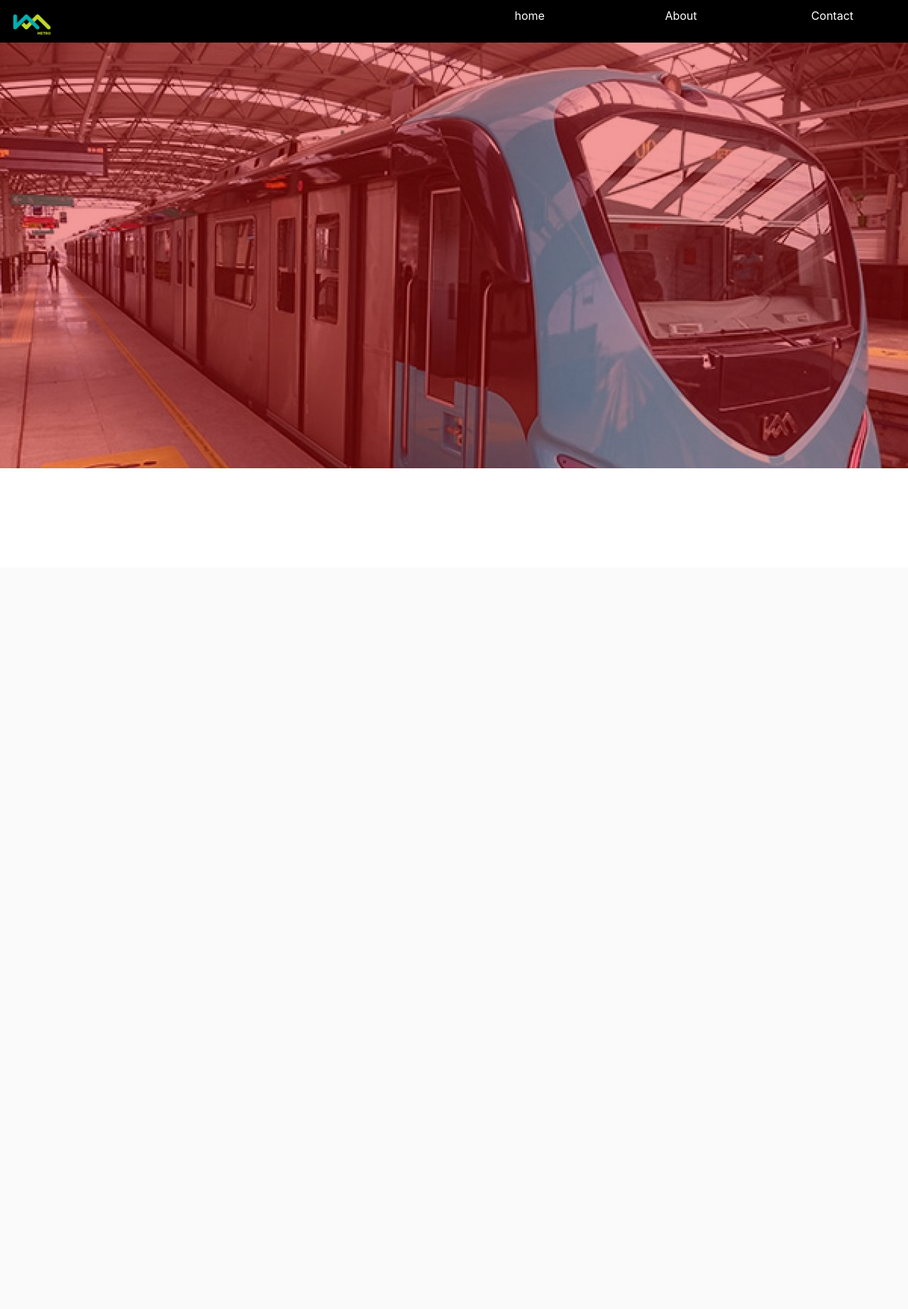
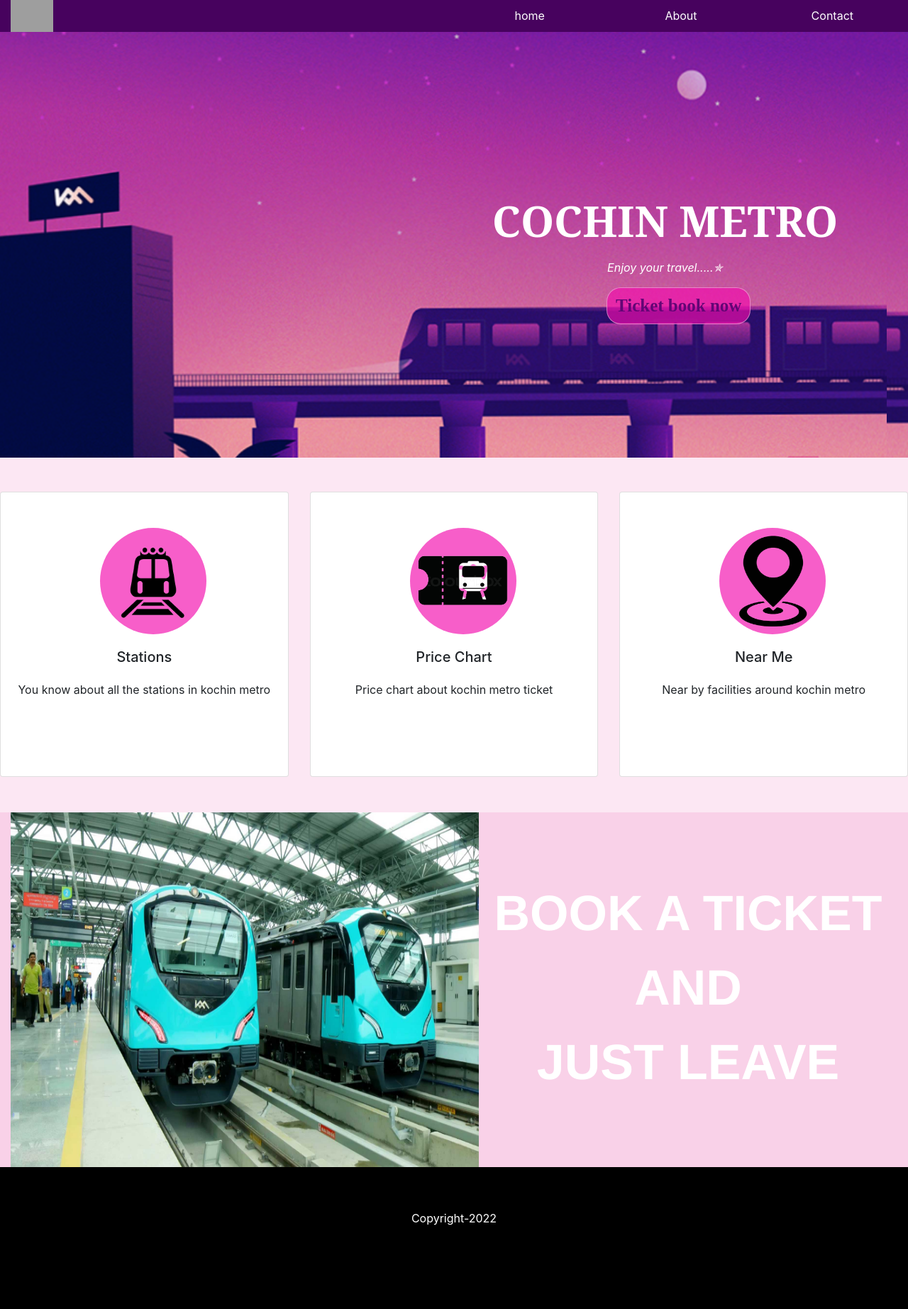
Before and after one commit to athirac1503/cochin_metro, a Django app: page /home/ in a window 1280 px wide. Shown: the whole page at 71% size. Before the commit the page ends 660 px from the top, so only its background shows below. Run offline with Django 4.2, Linux system fonts and the light colour scheme; some libraries are stand-ins or nearby versions; grey boxes are pictures that could not be loaded.

Commit message:
version change

```diff
--- a/metro/templates/home.html
+++ b/metro/templates/home.html
@@ -15,63 +15,171 @@
     <script src="https://cdn.jsdelivr.net/npm/bootstrap@4.6.1/dist/js/bootstrap.min.js" integrity="sha384-VHvPCCyXqtD5DqJeNxl2dtTyhF78xXNXdkwX1CZeRusQfRKp+tA7hAShOK/B/fQ2" crossorigin="anonymous"></script>
 
     <style>
-        body, html {
-  height: 100%;
-}
+        body{
+            margin: 0;
 
-/* * {
-  box-sizing: border-box;
-} */
-.row{
-    background-color: black;
         }
         a{
             color: #fff;
         }
+        .header{
+            background-color: rgb(71, 2, 94);
+            color: #fff;
+
+        }
+        .body{
+            background-image: url("{% static 'images/mback1.0.png' %}");
+            width: 100%;
+            height: 600px;
+            background-size: cover;
+            background-repeat: no-repeat;
+
+
+        }
+        .bg-text{
+            /* background-image:
+            linear-gradient(to bottom, rgba(200, 48, 247, 0.52), rgba(78, 5, 60, 0.73)); */
+            /* url('images/mback.png'); */
+            width: 100px;
+            height:200px;
+            /* background-size: cover; */
+            color: white;
+            margin-top: 180px;
+            padding: 10px;
+            border-radius: 100px;
+        }
         h1{
-    padding-left: 100px;
+            text-align: center;
+            padding-top: 40px;
+            font-family: Georgia, 'Times New Roman', Times, serif;
+            font-weight: 700;
+            font-size: 60px;
         }
         p{
-    padding-left: 170px;
+            text-align: center;
+            padding-top: 10px;
+        }
+        .footer{
+            width: 100%;
+            height: 500px;
+            background-color: rgba(247, 194, 225, 0.74);
+        }
+
+        .b-main{
+            height: 300px;
+            width: 300px;
+            background-color: #fff;
+
+
+        }
+        .b-1{
+            margin-left: 100px;
+            padding-top: 35px;
+            padding-left: 10px;
+            position: absolute;
+            overflow: hidden;
+        }
+        .main1{
+            margin-top: 20px;
+
+        }
+        .one{
+            margin-top: 50px;
+        }
+        .btn{
+            margin-left: 220px;
+            color: rgb(99, 6, 117);
+            background-color: rgba(243, 13, 174, 0.664);
+            border: solid 1px rgba(243, 238, 238, 0.479);
+            border-radius: 20px;
+            font-size:25px;font-family: 'Times New Roman', Times, serif;
+            font-weight: bold;
+            margin-bottom: 800px;
+
+        }
+        .btn:hover{
+            background-color:rgba(141, 1, 141, 0.801) ;
+        }
+
+       .row1{
+           text-align: center;
+
+       }
+       .box{
+           border: solid 1px rgba(141, 1, 141, 0.801);
+           border-radius: 60px;
+           margin-top: 50px;
+           width: 200px;
+           height: 400px;
+           cursor: pointer;
+           background-color: cadetblue;
+
+       }
+       .mbox{
+            width: 150px;
+            height: 150px;
+            border-radius: 50%;
+            background-color: rgba(243, 13, 174, 0.664);
+            margin-top: 50px;
+            margin-left: 140px;
+
+
+       }
+       #img1{
+           width: 150px;
+           height: 150px;
+           border-radius: 50px;
+
+       }
+
+       .mid{
+           background-color: rgba(247, 194, 225, 0.74);
+           width: 100%;
+           height:500px ;
+       }
+       .img2:hover{
+        transition: .5s ease;
+       }
+       .p1{
+           color: #fff;
+           font-family: 'Franklin Gothic Medium', 'Arial Narrow', Arial, sans-serif;
+           font-size: 70px;
+           font-weight: bolder;
+           margin-top: 80px;
+           margin-left: 20px;
+       }
+       .col2{
+           cursor: pointer;
+       }
+       .col2:hover{
+           background-color:rgba(137, 43, 226, 0.308);
+       }
+       .footer{
+           background-color: black;
+           color: #fff;
+           width: 100%;
+           height: 200px;
+           padding-top: 50px;
+       }
+       .middile{
+           width: 100%;
+           height: 500px;
+           background-color: rgba(247, 194, 225, 0.39); ;
+       }
+       .card-title{
+           text-align: center;
+       }
+       .card-body{
+           height: 200px;
+
        }
 
 
-.middile{
-    width: 100%;
-    height: 500px;
-    background-color: rgb(242, 245, 247);
-}
-.m-left{
-    float: right;
-}
-h2{
-    background-color: black;
-    color: #fff;
-}
-.bg-1{
-    height: 100px;
-    width: 100px;
-    border-radius: 50px;
-    border: solid 2px rgb(236, 3, 3);
-}
-.bg-image{
-    background-image: url("{% static 'images/mback1.jpg' %}");
-    background-repeat: no-repeat;
-    background-size: cover;
-    width: 100%;
-    height: 600px;
-}
-.bg-bc{
-    position: absolute;
-    background-color:rgba(226, 1, 1, 0.4);
-    width: 100%;
-    height: 600px;
-}
     </style>
 </head>
 <body>
     <div class="container-fluid">
-        <div class="row ">
+        <div class="row header  ">
             <div class="col-md-6">
              <img  src="{% static 'images/metro1.png' %}" width="60px" width="60px" alt="">
             </div>
@@ -87,11 +195,84 @@
         </div>
 
     </div>
-    <div class="bg-image">
-        <div class="bg-bc"></div>
+    <div>
+        <div class="container-fluid body ">
+            <div class="row body">
+                <div class="col-md-6">
+
+                </div>
+                <div  class="col-md-6 bg-text">
+                   <div class="">
+                    <h1>COCHIN METRO</h1>
+                    <p class="fst-italic">Enjoy your travel.....✯</p>
+
+                    <a  class="btn btn-primary" href="{% url 'login' %}"> Ticket book now </a>
+                   </div>
+                </div>
+                <div class="row">
+                    <div class="col-md-12">
+
+                    </div>
+                </div>
+            </div>
+        </div>
+    </div>
+   <div class="middile">
+    <div class="card-deck pt-5">
+        <div class="card">
+            <div class="mbox">
+                <img id="img1" src="{% static 'images/staion.png' %}" alt="">
+            </div>
+          <div class="card-body">
+            <h5 class="card-title"> Stations</h5>
+            <p class="card-text">You know about all the stations in kochin metro</p>
+
+          </div>
+        </div>
+        <div class="card">
+            <div class="mbox">
+                <img id="img1" src="{% static 'images/price.png' %}" alt="">
+            </div>
+          <div class="card-body">
+            <h5 class="card-title">Price Chart</h5>
+            <p class="card-text">Price chart about kochin metro ticket</p>
+          </div>
+        </div>
+        <div class="card">
+            <div class="mbox">
+                <img id="img1" src="{% static 'images/near.png' %}" alt="">
+            </div>
+          <div class="card-body">
+            <h5 class="card-title">Near Me</h5>
+            <p class="card-text">Near by facilities around kochin metro</p>
+
+          </div>
+        </div>
+      </div>
    </div>
 
+    <div class="mid">
+        <div class="container-fluid">
+            <div class="row row2">
+                <div class="col-md-6 col1">
+                    <img class="img2" src="{% static 'images/cochi.jpg' %}" alt="" width="660px" height="500px">
+                </div>
+                <div class="col-md-6 col2">
+                    <p class="p1">BOOK A TICKET <br> AND <br> JUST LEAVE</p>
+                </div>
+            </div>
+        </div>
+    </div>
+    <div class="footer">
+        <div class="container-fluid">
+            <div class="row row2">
 
+                <div class="col-md-12 ">
+                    <p class="p3">Copyright-2022</p>
+                </div>
+            </div>
+        </div>
+    </div>
 
 </body>
 </html>
--- a/metro/urls.py
+++ b/metro/urls.py
@@ -1,6 +1,7 @@
 from django.urls import path
 from. import views
 urlpatterns=[
-    path('index/',views.fnIndex,name='index/'),
-    path('home/',views.fnHome,name='home/')
+    path('login',views.fnLogin,name='login'),
+    path('home/',views.fnHome,name='home/'),
+    path('signup/',views.fnSignup,name='signup/')
 ]
--- a/metro/views.py
+++ b/metro/views.py
@@ -1,7 +1,9 @@
 from django.shortcuts import render
 
 # Create your views here.
-def fnIndex(request):
-    return render(request,'index.html')
+def fnLogin(request):
+    return render(request,'login.html')
 def fnHome(req):
     return render(req,'home.html')
+def fnSignup(requ):
+    return render(requ,'signup.html')
```
Also changed, not shown: metro/templates/index.html (deleted, +0 -150 lines), metro/templates/login.html (added, +106 -0 lines), metro/templates/signup.html (added, +53 -0 lines), metro/static/images/cochi.jpg (added), metro/static/images/logoo.png (added), metro/static/images/map.png (added), metro/static/images/mback.png (deleted), metro/static/images/mback1.0.png (added), metro/static/images/metro1.png (deleted), metro/static/images/near.png (added), metro/static/images/plane1.jpg (added), metro/static/images/price.png (added), metro/static/images/staion.png (added). Lines whose indentation alone changed are shown as unchanged.
